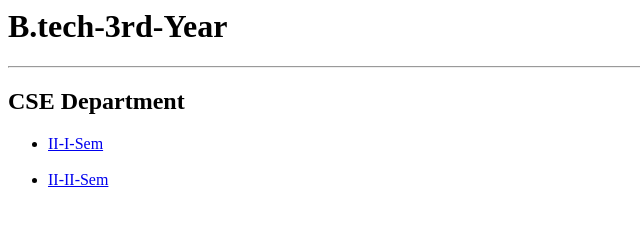
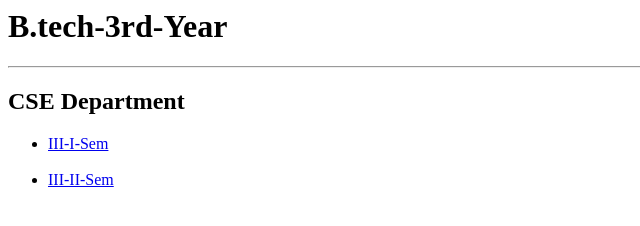
Before and after one commit to Udaykumar-07/B.tech.3rd-year, a plain HTML site: page index.html in a window 1280 px wide. Shown: the full height of the page, 0-640 px from the left. Drawn offline with Linux system fonts and the light colour scheme.

Commit message:
Update index.html

```diff
--- a/index.html
+++ b/index.html
@@ -7,9 +7,9 @@
     <hr>
     <h2>CSE Department</h2>
     <ul>
-        <li><a href="https://udaykumar-07.github.io/III-I-Sem/">II-I-Sem</a></li>
+        <li><a href="https://udaykumar-07.github.io/III-I-Sem/">III-I-Sem</a></li>
     <br>
-         <li><a href="https://udaykumar-07.github.io/III-II-Sem/">II-II-Sem</a></li>
+         <li><a href="https://udaykumar-07.github.io/III-II-Sem/">III-II-Sem</a></li>
     </ul>
 
 
```
